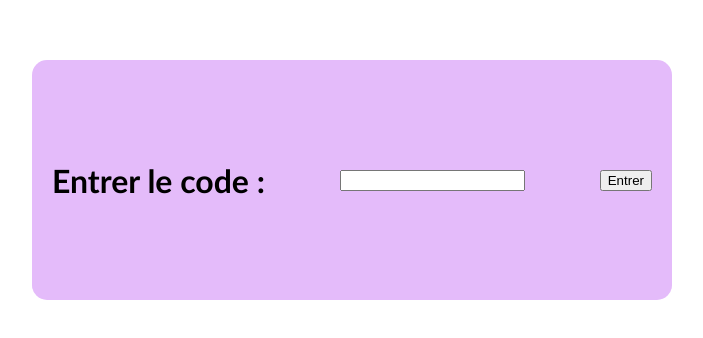
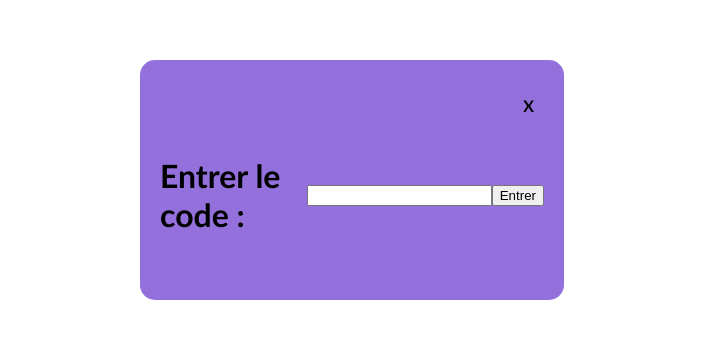
Before and after one commit to NicoRiri/Morpion, a Vue app: page /join in a window 1280 px wide. Shown: the part 220-558 px from the top of the page, without its empty margins (288-991 px from the left). Built offline with nearby package versions, Linux system fonts and the light colour scheme.

Commit message:
css mieux qu'avant

```diff
--- a/src/views/Game.vue
+++ b/src/views/Game.vue
@@ -140,13 +140,17 @@ export default {
         <p v-if="partie.opponent !== null">Guest : {{partie.opponent.name}}</p> <p v-else>Guest : En attente</p>
       </div>
     </header>
+    <div class="jeu">
     <div id="grid" class="hagrid">
       <div :id="index" v-for="index in 9" @click="play(index)" class="case"></div>
     </div>
+      <router-link to="/home">
+        <p class="croix">Accueil</p>
+      </router-link>
+      </div>
 
 
   </div>
-
 </template>
 
 <style scoped>
@@ -174,7 +178,14 @@ header{
   justify-items: center;
 }
 
+.jeu{
+  display: flex;
+  flex-direction: column;
+  align-items: center;
+}
+
 #un{
+  margin-right: auto;
   grid-column: 1;
 }
 
@@ -183,10 +194,32 @@ header{
 }
 
 #trois{
+  margin-left: auto;
   grid-column: 3;
 }
 
 .joue{
   background-color: gold;
+  height: 50px;
+  padding: 0px 5px 0px 5px;
 }
+
+#un.joue{
+  border-radius: 0px 0px 10px 0px;
+}
+
+#trois.joue{
+  border-radius: 0px 0px 0px 10px;
+}
+
+.croix{
+  font-weight: 700;
+  color: black;
+  margin-bottom: 0;
+}
+
+a{
+  text-decoration: none;
+}
+
 </style>
--- a/src/views/Join.vue
+++ b/src/views/Join.vue
@@ -2,16 +2,16 @@
 import api from "@/api/index.js";
 
 export default {
-  data(){
-    return{
-      code : "",
+  data() {
+    return {
+      code: "",
       erreur: [],
     }
   },
   methods: {
-    rejoindre(code){
-      api.patch("api/games/"+code+"/join").then(res => {
-        this.$router.push({name: "game", params:{id:res.data.id}})
+    rejoindre(code) {
+      api.patch("api/games/" + code + "/join").then(res => {
+        this.$router.push({name: "game", params: {id: res.data.id}})
       }).catch(erreur => {
         this.erreur = erreur.response.data.errors
         setTimeout(() => {
@@ -26,14 +26,19 @@ export default {
 
 <template>
   <div class="ecran">
+    <div class="join">
+      <router-link to="/home">
+        <p class="croix">X</p>
+      </router-link>
       <div class="form">
         <h1>Entrer le code :</h1>
         <input type="text" v-model="code">
         <button @click="rejoindre(code)">Entrer</button>
       </div>
+    </div>
 
     <div v-if="erreur !== []">
-    <p class="erreur" v-for="err in erreur">{{err}}</p>
+      <p class="erreur" v-for="err in erreur">{{ err }}</p>
 
     </div>
 
@@ -41,7 +46,7 @@ export default {
 </template>
 
 <style scoped>
-.erreur{
+.erreur {
   display: block;
   border-radius: 20px;
   margin-top: 50px;
@@ -50,7 +55,7 @@ export default {
   padding: 10px;
 }
 
-.ecran{
+.ecran {
   min-height: 100vh;
   display: flex;
   flex-direction: column;
@@ -59,18 +64,38 @@ export default {
   align-items: center;
 }
 
-.form{
+.join {
   display: flex;
-  align-items: center;
-  justify-content: space-between;
-  background-color: #e4bbfa;
-  width: 75vb;
+  flex-direction: column;
+  justify-content: flex-start;
+  background-color: mediumpurple;
+  width: 30vw;
   height: 25vh;
   border-radius: 15px;
   padding: 20px;
 }
 
-input{
+
+.form{
+  display: flex;
+  align-items: center;
+  justify-content: space-between;
+}
+
+.croix{
+  padding: 0;
+  font-weight: 700;
+  color: black;
+  margin-bottom: 20px;
+}
+
+a{
+  text-decoration: none;
+  text-align: end;
+  padding-right: 10px;
+}
+
+input {
   display: block;
 }
 
--- a/src/views/Profile.vue
+++ b/src/views/Profile.vue
@@ -72,6 +72,7 @@ export default {
 <style scoped>
 
 main {
+  font-family: Arial, Helvetica, sans-serif;
   min-height: 100vh;
   display: flex;
   flex-direction: column;
@@ -82,7 +83,8 @@ main {
 
 h1{
   text-align: center;
-  margin-top: 0;
+  margin-top: 20px;
+  margin-bottom: 50px;
 }
 
 input{
@@ -91,7 +93,6 @@ input{
 
 .flex{
   padding: 0 25px 0 25px;
-
   display: flex;
   justify-content: space-between;
 
@@ -105,21 +106,23 @@ a{
 
 .croix{
   font-weight: 700;
+  color: black;
+  margin-bottom: 0;
 }
 
 .flex+.flex{
-  margin-top: 10px;
+  margin-top: 20px;
 }
 
 .fond {
   min-height: 50vh;
-  display: flex;
+  display: block;
   flex-direction: column;
   justify-content: space-around;
   justify-items: center;
   width: 25%;
   padding: 10px 15px 10px 15px;
-  background-color: #e4bbfa;
+  background-color: mediumpurple;
   border: 2px solid black;
   border-radius: 35px;
 }
@@ -135,9 +138,13 @@ a{
 }
 
 button {
-  display: block;
-  width: 30%;
+  font-size: 18px;
+  width: 40%;
   text-align: center;
+  background-color: white;
+  border-radius: 25px;
+  border: 2px solid black;
+  margin-top: 80px;
 }
 
 .buttondiv{
```
Lines whose indentation alone changed are shown as unchanged.
